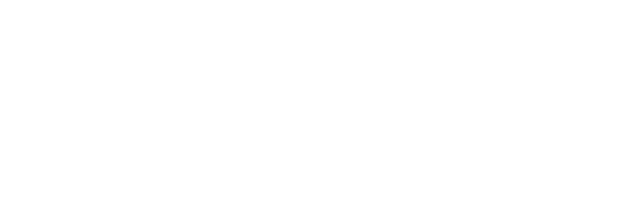
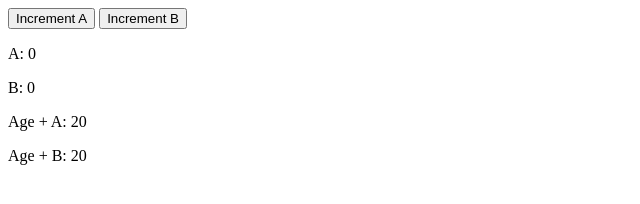
Before and after one commit to AntonioErdeljac/vue-practice, a plain HTML site: page computed-properties/index.html in a window 1280 px wide. Shown: the whole page, without its empty margins (0-640 px from the left). Drawn offline with nearby package versions, Linux system fonts and the light colour scheme.

Commit message:
Add computed values

```diff
--- a/computed-properties/app.js
+++ b/computed-properties/app.js
@@ -1,7 +1,13 @@
 new Vue({
   el: '#vue-app',
   data: {
+    a: 0,
+    b: 0,
+    age: 20,
   },
   methods: {
+    addTo: function (value) {
+      return this[value] + this.age;
+    }
   }
 });
--- a/computed-properties/index.html
+++ b/computed-properties/index.html
@@ -10,6 +10,12 @@
   </head>
 <body>
   <div id="vue-app">
+    <button @click="a++">Increment A</button>
+    <button @click="b++">Increment B</button>
+    <p>A: {{a}}</p>
+    <p>B: {{b}}</p>
+    <p>Age + A: {{addTo('a')}}</p>
+    <p>Age + B: {{addTo('b')}}</p>
   </div>
   <script src="./app.js"></script>
 </body>
```
